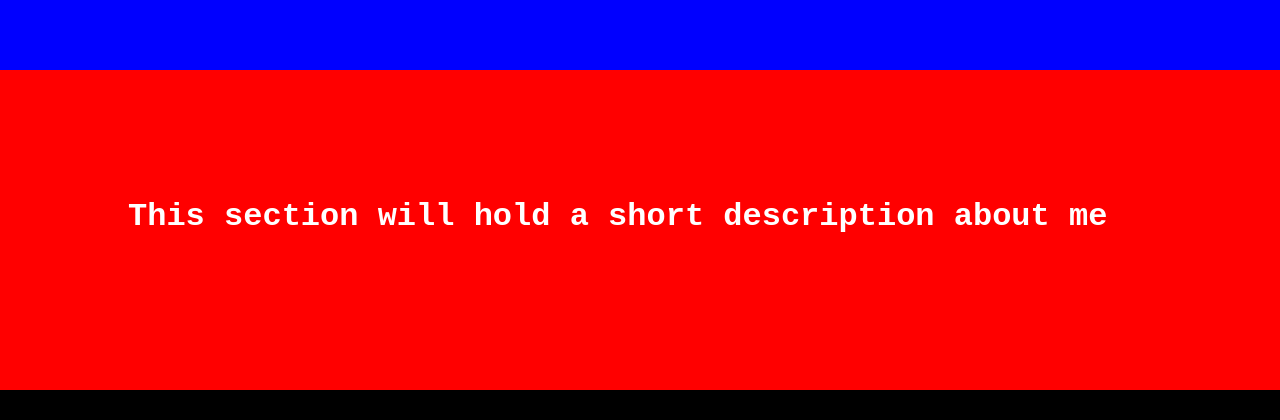
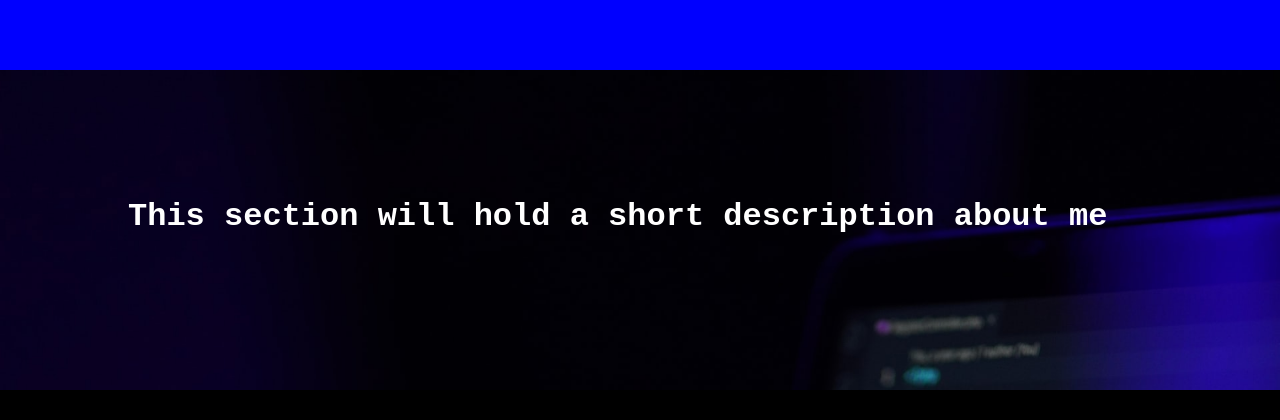
Before and after one commit to cedricwtk/portfolio-website, a React (Create React App) app: page / in a window 1280 px wide. Shown: the part 1050-1470 px from the top of the page. Built offline with nearby package versions, Linux system fonts and the light colour scheme.

Commit message:
finalisation avant dodo

```diff
--- a/src/assets/pages/Home.js
+++ b/src/assets/pages/Home.js
@@ -19,8 +19,8 @@ const Home = () => {
         </CarrousselContainer>
         <TextDescriptionContainer>
           <TextSizeLarge>This section will hold a short description about me</TextSizeLarge>
+
         </TextDescriptionContainer>
-
       </BodyContainer>
       <Footer />
     </>
--- a/src/styles/Home.style.js
+++ b/src/styles/Home.style.js
@@ -1,6 +1,5 @@
 import styled from 'styled-components';
-import video from '../assets/video/hero.mp4';
-
+import img from '../assets/computer.jpg';
 export const BodyContainer = styled.div`
     width: 100%;
     height: 100%;
@@ -9,9 +8,10 @@ export const BodyContainer = styled.div`
 `;
 
 export const TextDescriptionContainer = styled.div`
+    background-image: url(${img});
+    background-size: cover;
     width: 100%;
     height: 40vh;
-    background-color: red;
 `;
 
 export const CarrousselContainer = styled.div`
@@ -28,15 +28,12 @@ export const TextSizeLarge = styled.h2`
     padding: 10%;
 `;
 
-
 export const HeroContainer = styled.div`
     width: 100%;
     height: 100vh;
-    background-image: url(${video});
     background-size: cover;
     display: flex;
 `;
-
 
 export const HeroVideoBackground = styled.video`
     width: 100%;
```
Also changed, not shown: 1 other file (tests, documents, lock files or other folders).
